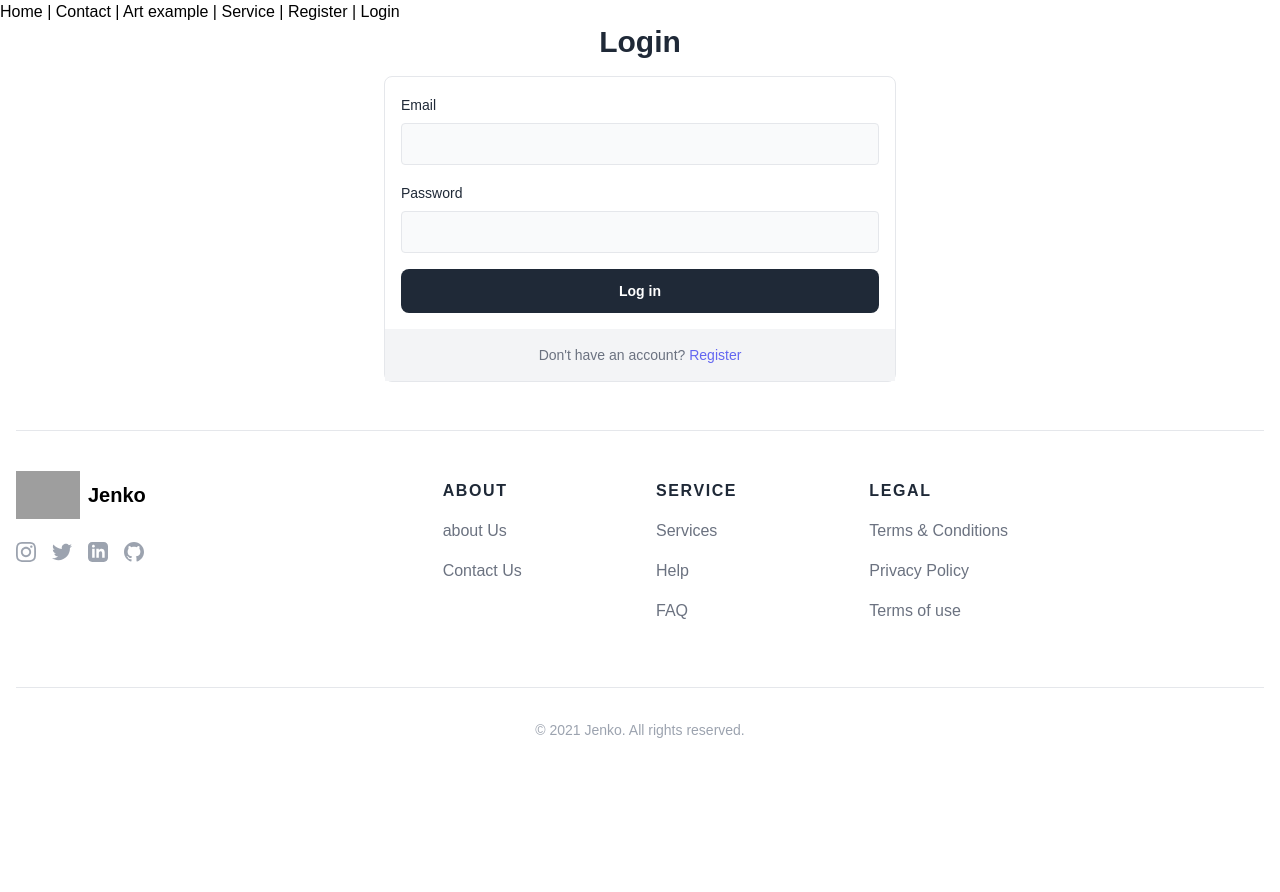
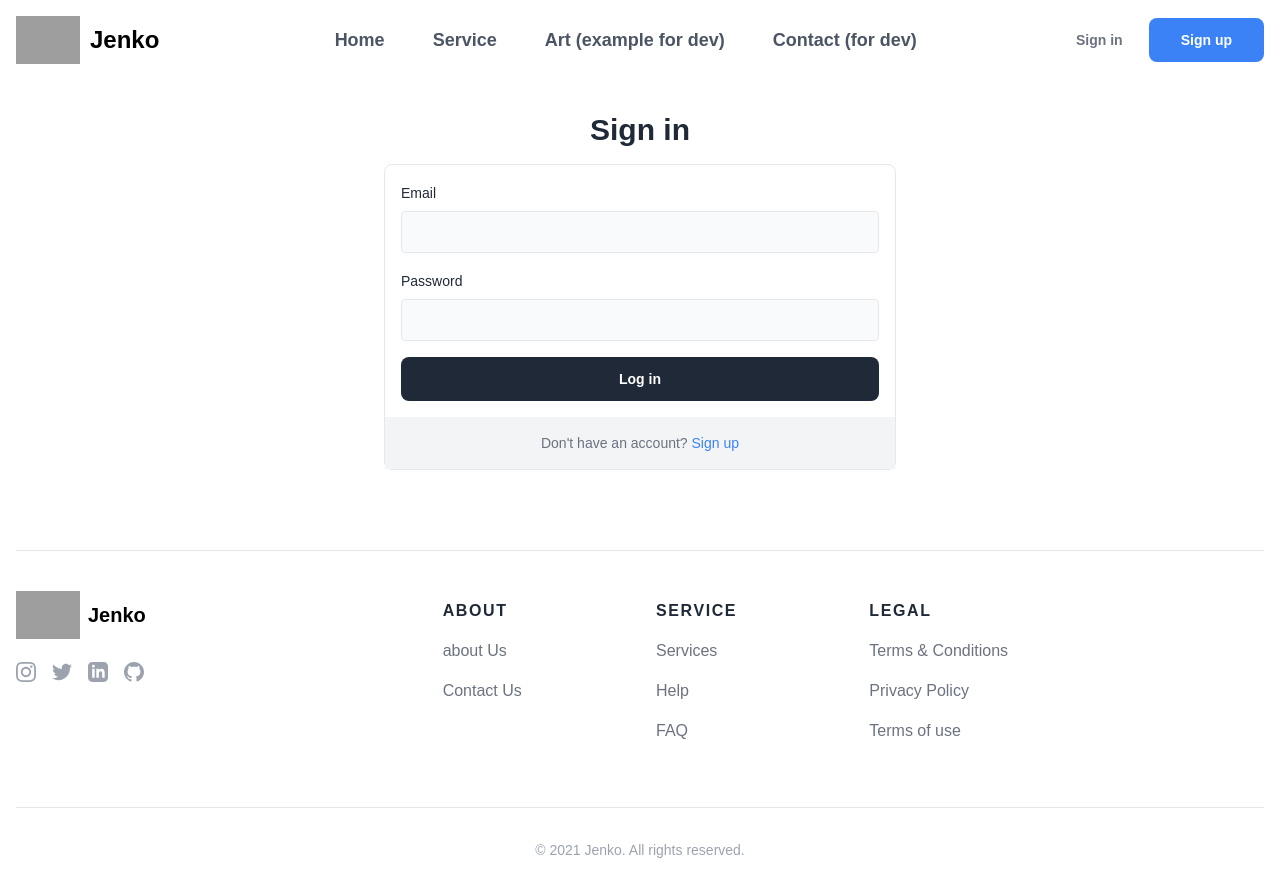
Before and after one commit to ivanZhuravlov/ntf-projj, a Vue app in the folder front/: page /login in a window 1280 px wide. Before the commit the page ends 800 px from the top, so only its background shows below. Built offline with nearby package versions, Linux system fonts and the light colour scheme; grey boxes are pictures that could not be loaded.

Commit message:
add header

```diff
--- a/front/src/App.vue
+++ b/front/src/App.vue
@@ -1,13 +1,5 @@
 <template>
   <div id="app">
-    <div id="nav">
-      <router-link to="/">Home</router-link> |
-      <router-link to="/contact">Contact</router-link> |
-      <router-link to="/art/123">Art example</router-link> |
-      <router-link to="/service">Service</router-link> |
-      <router-link to="/register">Register</router-link> |
-      <router-link to="/login">Login</router-link>
-    </div>
     <router-view/>
   </div>
 </template>
--- /dev/null
+++ b/front/src/components/Header.vue
@@ -0,0 +1,35 @@
+<template>
+  <header class="w-full flex justify-between items-center p-4 md:py-8">
+    <a href="/" class="inline-flex items-center text-black-800 text-2xl md:text-3xl font-bold gap-2.5" aria-label="logo">
+      <!-- TODO -->
+      <img class="w-auto h-12" src="https://upload.wikimedia.org/wikipedia/commons/thumb/0/05/Ethereum_logo_2014.svg/1200px-Ethereum_logo_2014.svg.png">
+      Jenko
+    </a>
+
+    <nav class="hidden lg:flex gap-12">
+      <router-link to="/" class="text-gray-600 hover:text-blue-500 active:text-blue-700 text-lg font-semibold transition duration-100">Home</router-link>
+      <router-link to="/service" class="text-gray-600 hover:text-blue-500 active:text-blue-700 text-lg font-semibold transition duration-100">Service</router-link>
+      <router-link to="/art/123" class="text-gray-600 hover:text-blue-500 active:text-blue-700 text-lg font-semibold transition duration-100">Art (example for dev)</router-link>
+      <router-link to="/contact" class="text-gray-600 hover:text-blue-500 active:text-blue-700 text-lg font-semibold transition duration-100">Contact (for dev)</router-link>
+    </nav>
+
+    <div class="hidden lg:flex sm:flex-row sm:justify-center lg:justify-start gap-2.5 -ml-8">
+      <router-link to="/login" class="inline-block text-gray-500 hover:text-blue-500 active:text-blue-600 text-sm md:text-base font-semibold text-center rounded-lg outline-none transition duration-100 px-4 py-3">Sign in</router-link>
+
+      <router-link to="/register" class="inline-block bg-blue-500 hover:bg-blue-600 active:bg-blue-700 text-white text-sm md:text-base font-semibold text-center rounded-lg outline-none transition duration-100 px-8 py-3">Sign up</router-link>
+    </div>
+
+    <!-- TODO Responsive menu -->
+    <button type="button" class="inline-flex items-center lg:hidden bg-gray-200 hover:bg-gray-300 text-gray-500 active:text-gray-700 text-sm md:text-base font-semibold rounded-lg gap-2 px-2.5 py-2">
+      <svg xmlns="http://www.w3.org/2000/svg" class="h-6 w-6" viewBox="0 0 20 20" fill="currentColor">
+        <path fill-rule="evenodd" d="M3 5a1 1 0 011-1h12a1 1 0 110 2H4a1 1 0 01-1-1zM3 10a1 1 0 011-1h6a1 1 0 110 2H4a1 1 0 01-1-1zM3 15a1 1 0 011-1h12a1 1 0 110 2H4a1 1 0 01-1-1z" clip-rule="evenodd" />
+      </svg>
+    </button>
+  </header>
+</template>
+
+<script>
+  export default {
+    name: "Header",
+  };
+</script>
--- a/front/src/views/Art.vue
+++ b/front/src/views/Art.vue
@@ -1,5 +1,6 @@
 <template>
-  <div class="hom">
+  <div class="art">
+    <Header />
     <div class="container max-w-7xl sm:px-4 xs:px-2 mx-auto grid xs:grid-cols-1 sm:grid-cols-1 grid-cols-2 pt-6 gap-8">
       <img class="max-w-screen-lg h-auto" src="https://upload.wikimedia.org/wikipedia/commons/a/a5/Tsunami_by_hokusai_19th_century.jpg">
 
@@ -51,11 +52,13 @@
 
 <script>
 // @ is an alias to /src
-import Footer from '@/components/Footer.vue'
+import Header from '@/components/Header.vue';
+import Footer from '@/components/Footer.vue';
 
 export default {
   name: 'Art',
   components: {
+    Header,
     Footer
   },
   mounted() {
--- a/front/src/views/Contact.vue
+++ b/front/src/views/Contact.vue
@@ -1,5 +1,6 @@
 <template>
   <div class="about">
+    <Header />
     <div class="bg-white py-6 sm:py-8 lg:py-12 flex items-center">
       <div class="max-w-screen-md px-4 md:px-8 mx-auto">
         <!-- text - start -->
@@ -60,12 +61,14 @@
 
 <script>
 // @ is an alias to /src
+import Header from '@/components/Header.vue'
 import Footer from '@/components/Footer.vue'
 
 export default {
   name: 'Home',
   components: {
-    Footer
+    Footer,
+    Header
   }
 }
 </script>
--- a/front/src/views/Home.vue
+++ b/front/src/views/Home.vue
@@ -1,18 +1,21 @@
 <template>
   <div class="home flex flex-col items-center">
+    <Header />
     <ArtPreview class="mt-24" />
-    <Footer />
+    <Footer class="w-full" />
   </div>
 </template>
 
 <script>
 // @ is an alias to /src
+import Header from '@/components/Header.vue'
 import Footer from '@/components/Footer.vue'
 import ArtPreview from '@/components/ArtPreview.vue'
 
 export default {
   name: 'Home',
   components: {
+    Header,
     Footer,
     ArtPreview
   }
--- a/front/src/views/Login.vue
+++ b/front/src/views/Login.vue
@@ -1,21 +1,22 @@
 <template>
-  <div class="login">
+  <div class="login space-y-8">
+    <Header />
     <div class="max-w-screen-2xl px-4 md:px-8 mx-auto">
-      <h2 class="text-gray-800 text-2xl lg:text-3xl font-bold text-center mb-4 md:mb-8">Login</h2>
+      <h2 class="text-gray-800 text-2xl lg:text-3xl font-bold text-center mb-4 md:mb-8">Sign in</h2>
 
       <form class="max-w-lg border rounded-lg mx-auto">
         <div class="flex flex-col gap-4 p-4 md:p-8">
           <div>
             <label for="email" class="inline-block text-gray-800 text-sm sm:text-base mb-2">Email</label>
-            <input name="email" class="w-full bg-gray-50 text-gray-800 border focus:ring ring-indigo-300 rounded outline-none transition duration-100 px-3 py-2" />
+            <input name="email" class="w-full bg-gray-50 text-gray-800 border focus:ring focus:ring-2 ring-blue-300 rounded outline-none transition duration-100 px-3 py-2" />
           </div>
 
           <div>
             <label for="password" class="inline-block text-gray-800 text-sm sm:text-base mb-2">Password</label>
-            <input name="password" class="w-full bg-gray-50 text-gray-800 border focus:ring ring-indigo-300 rounded outline-none transition duration-100 px-3 py-2" />
+            <input name="password" class="w-full bg-gray-50 text-gray-800 border focus:ring focus:ring-2 ring-blue-300 rounded outline-none transition duration-100 px-3 py-2" />
           </div>
 
-          <button class="block bg-gray-800 hover:bg-gray-700 active:bg-gray-600 focus-visible:ring ring-gray-300 text-white text-sm md:text-base font-semibold text-center rounded-lg outline-none transition duration-100 px-8 py-3">
+          <button class="block bg-gray-800 hover:bg-gray-700 active:bg-gray-600 focus-visible:ring focus:ring-2 ring-gray-300 text-white text-sm md:text-base font-semibold text-center rounded-lg outline-none transition duration-100 px-8 py-3">
             Log in
           </button>
         </div>
@@ -23,7 +24,7 @@
         <div class="flex justify-center items-center bg-gray-100 p-4">
           <p class="text-gray-500 text-sm text-center">
             Don't have an account?
-            <router-link to='/register' class="text-indigo-500 hover:text-indigo-600 active:text-indigo-700 transition duration-100">Register</router-link>
+            <router-link to='/register' class="text-blue-500 hover:text-blue-600 active:text-blue-700 transition duration-100">Sign up</router-link>
           </p>
         </div>
       </form>
@@ -34,11 +35,13 @@
 
 <script>
 // @ is an alias to /src
+import Header from '@/components/Header.vue'
 import Footer from '@/components/Footer.vue'
 
 export default {
   name: 'Login',
   components: {
+    Header,
     Footer,
   }
 }
--- a/front/src/views/Register.vue
+++ b/front/src/views/Register.vue
@@ -1,5 +1,6 @@
 <template>
-  <div class="register">
+  <div class="register space-y-8">
+    <Header />
     <div class="max-w-screen-2xl px-4 md:px-8 mx-auto">
       <h2 class="text-gray-800 text-2xl lg:text-3xl font-bold text-center mb-4 md:mb-8">Register</h2>
 
@@ -7,19 +8,19 @@
         <div class="flex flex-col gap-4 p-4 md:p-8">
           <div>
             <label for="email" class="inline-block text-gray-800 text-sm sm:text-base mb-2">Email</label>
-            <input required="true" name="email" class="w-full bg-gray-50 text-gray-800 border focus:ring ring-indigo-300 rounded outline-none transition duration-100 px-3 py-2" />
+            <input required="true" name="email" class="w-full bg-gray-50 text-gray-800 border focus:ring focus:ring-2 ring-blue-300 rounded outline-none transition duration-100 px-3 py-2" />
           </div>
 
           <div>
             <label for="password" class="inline-block text-gray-800 text-sm sm:text-base mb-2">Password</label>
-            <input required="true" name="password" class="w-full bg-gray-50 text-gray-800 border focus:ring ring-indigo-300 rounded outline-none transition duration-100 px-3 py-2" />
+            <input required="true" name="password" class="w-full bg-gray-50 text-gray-800 border focus:ring focus:ring-2 ring-blue-300 rounded outline-none transition duration-100 px-3 py-2" />
           </div>
           <div>
             <label for="password" class="inline-block text-gray-800 text-sm sm:text-base mb-2">Password again</label>
-            <input required="true" name="password" class="w-full bg-gray-50 text-gray-800 border focus:ring ring-indigo-300 rounded outline-none transition duration-100 px-3 py-2" />
+            <input required="true" name="password" class="w-full bg-gray-50 text-gray-800 border focus:ring focus:ring-2 ring-blue-300 rounded outline-none transition duration-100 px-3 py-2" />
           </div>
 
-          <button class="block bg-gray-800 hover:bg-gray-700 active:bg-gray-600 focus-visible:ring ring-gray-300 text-white text-sm md:text-base font-semibold text-center rounded-lg outline-none transition duration-100 px-8 py-3">
+          <button class="block bg-gray-800 hover:bg-gray-700 active:bg-gray-600 focus-visible:ring ring-gray-300 focus:ring-2 text-white text-sm md:text-base font-semibold text-center rounded-lg outline-none transition duration-100 px-8 py-3">
             Register
           </button>
         </div>
@@ -27,7 +28,7 @@
         <div class="flex justify-center items-center bg-gray-100 p-4">
           <p class="text-gray-500 text-sm text-center">
             Have already an account?
-            <router-link to='/login' class="text-indigo-500 hover:text-indigo-600 active:text-indigo-700 transition duration-100">Login</router-link>
+            <router-link to='/login' class="text-blue-500 hover:text-blue-600 active:text-blue-700 transition duration-100">Sign in</router-link>
           </p>
         </div>
       </form>
@@ -38,11 +39,13 @@
 
 <script>
 // @ is an alias to /src
+import Header from '@/components/Header.vue'
 import Footer from '@/components/Footer.vue'
 
 export default {
   name: 'Register',
   components: {
+    Header,
     Footer,
   }
 }
--- a/front/src/views/Service.vue
+++ b/front/src/views/Service.vue
@@ -1,5 +1,6 @@
 <template>
   <div class="service">
+    <Header />
     <div class="flex justify-center w-full px-4">
       <div class="max-w-4xl grid grid-cols-1 gap-2 place-items-center space-y-8">
         <h1 class="text-gray-800 text-3xl font-bold capitalize leading-relaxed">Service</h1>
@@ -37,12 +38,14 @@
 
 <script>
 // @ is an alias to /src
+import Header from '@/components/Header.vue'
 import Footer from '@/components/Footer.vue'
 
 export default {
   name: 'Service',
   components: {
-    Footer
+    Header,
+    Footer,
   }
-}
+};
 </script>
```
